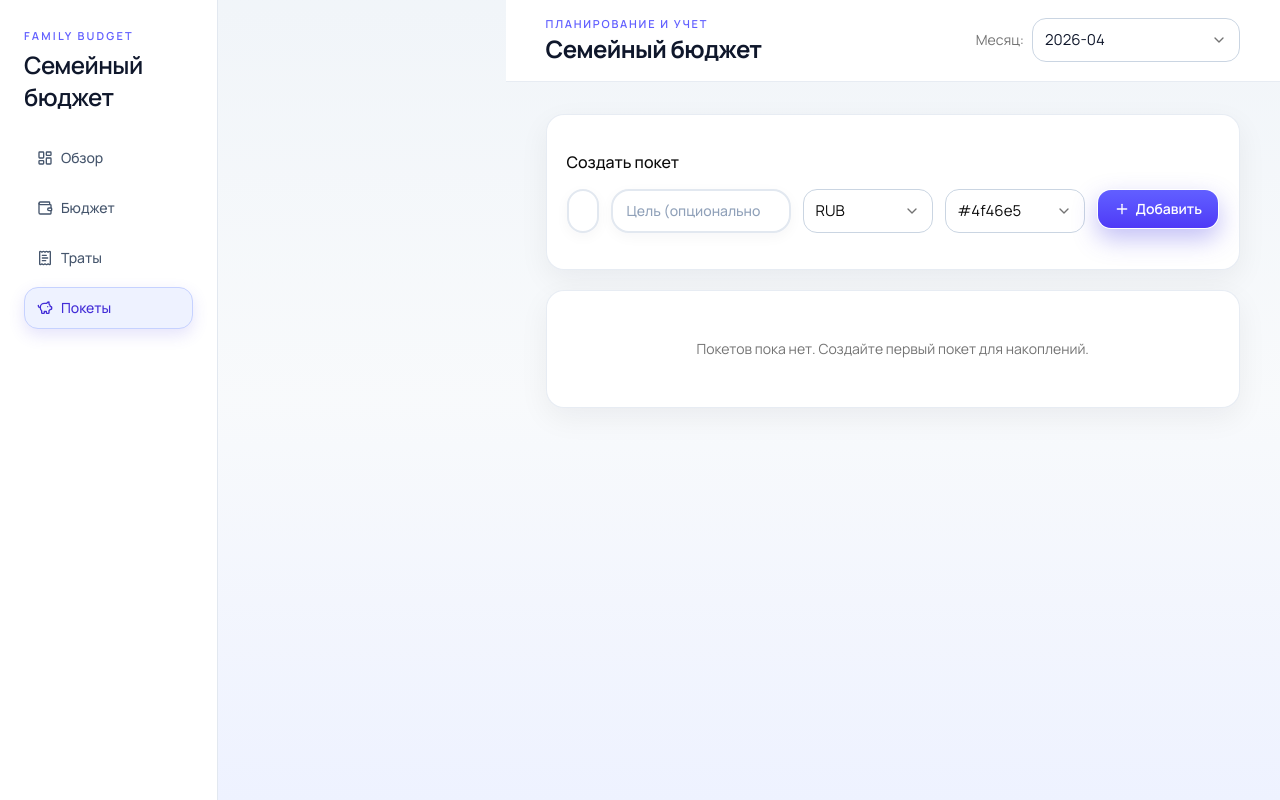
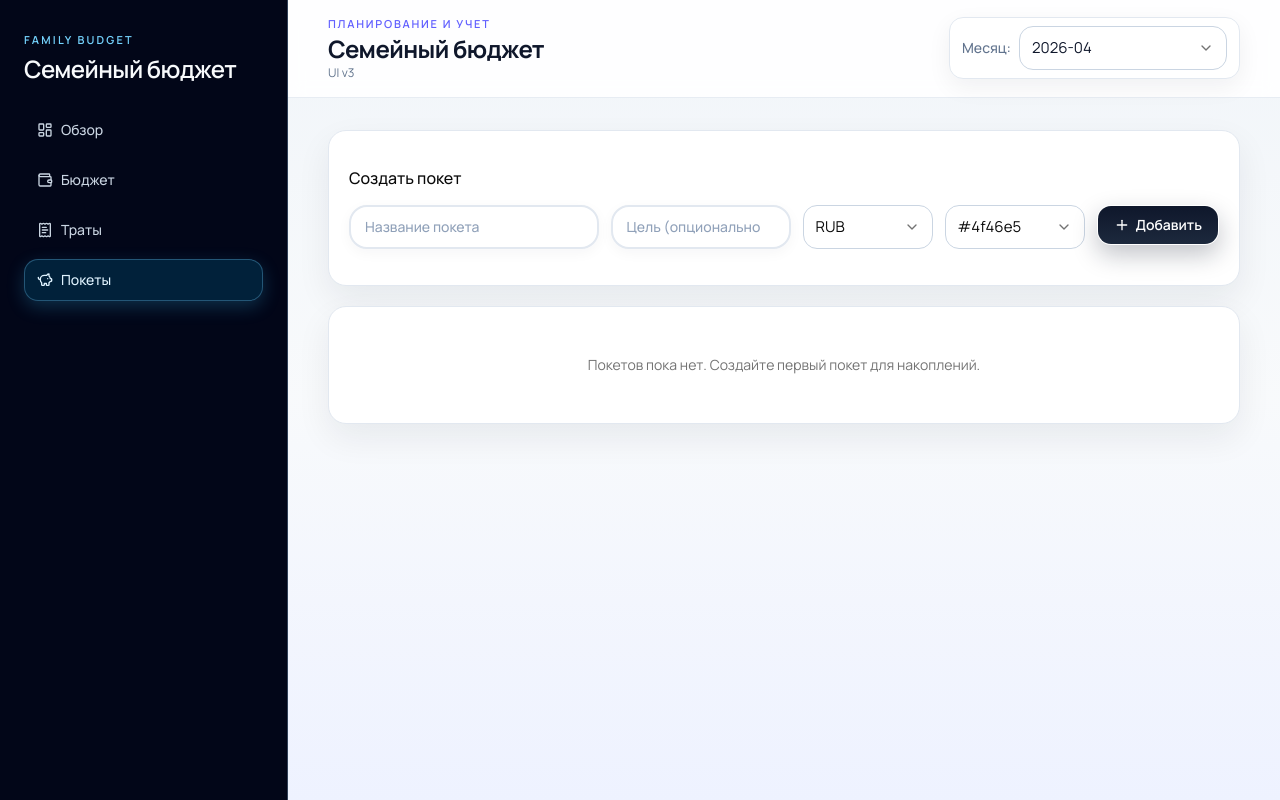
Before and after one commit to roxannication-arch/careerplusresearch, a Next.js app in the folder family-budget/: page /pockets in a window 1280 px wide. Built offline with nearby package versions, Linux system fonts and the light colour scheme.

Commit message:
style: ship radical ui v3 layout and theme overhaul
Co-authored-by: roxannication-arch <roxannication-arch@users.noreply.github.com>

```diff
--- a/family-budget/app/globals.css
+++ b/family-budget/app/globals.css
@@ -125,9 +125,9 @@
     @apply bg-slate-50 text-slate-900;
     font-family: var(--font-manrope), ui-sans-serif, system-ui, -apple-system, "Segoe UI", sans-serif;
     background-image:
-      radial-gradient(circle at 8% -20%, rgba(56, 189, 248, 0.22), transparent 36%),
-      radial-gradient(circle at 88% -18%, rgba(99, 102, 241, 0.2), transparent 38%),
-      linear-gradient(180deg, rgba(255, 255, 255, 0.96) 0%, rgba(241, 245, 249, 0.82) 100%);
+      radial-gradient(circle at 5% -12%, rgba(59, 130, 246, 0.2), transparent 34%),
+      radial-gradient(circle at 96% -20%, rgba(99, 102, 241, 0.16), transparent 36%),
+      linear-gradient(180deg, rgba(255, 255, 255, 0.99) 0%, rgba(244, 247, 252, 0.9) 100%);
     background-attachment: fixed;
   }
   html {
--- a/family-budget/app/layout.tsx
+++ b/family-budget/app/layout.tsx
@@ -12,7 +12,7 @@ const manrope = Manrope({
 });
 
 export const metadata: Metadata = {
-  title: "Семейный бюджет",
+  title: "Семейный бюджет · UI v3",
   description: "Планирование доходов, трат и покетов",
   applicationName: "Семейный бюджет",
   appleWebApp: {
--- a/family-budget/components/AppFrame.tsx
+++ b/family-budget/components/AppFrame.tsx
@@ -10,16 +10,17 @@ export function AppFrame({ children }: { children: ReactNode }) {
   const { selectedMonth, monthOptions, setSelectedMonth } = useBudget();
 
   return (
-    <div className="min-h-screen bg-gradient-to-b from-slate-100 via-slate-50 to-indigo-50 text-slate-900 md:flex">
+    <div className="min-h-screen bg-gradient-to-b from-slate-100 via-slate-50 to-indigo-50 text-slate-900">
       <Sidebar />
       <main className="flex-1 md:pl-72">
-        <header className="sticky top-0 z-20 border-b border-slate-200/80 bg-white/95 px-4 py-4 backdrop-blur md:px-10">
-          <div className="flex flex-wrap items-center justify-between gap-3">
+        <header className="sticky top-0 z-20 border-b border-slate-200/80 bg-white/90 px-4 py-4 backdrop-blur md:px-10">
+          <div className="mx-auto flex w-full max-w-7xl flex-wrap items-center justify-between gap-3">
             <div>
               <p className="text-[11px] font-semibold uppercase tracking-[0.16em] text-indigo-500">
                 Планирование и учет
               </p>
               <h2 className="text-2xl font-bold tracking-tight text-slate-900">Семейный бюджет</h2>
+              <p className="text-xs text-slate-500">UI v3</p>
             </div>
             <MonthSelector
               selectedMonth={selectedMonth}
@@ -28,7 +29,7 @@ export function AppFrame({ children }: { children: ReactNode }) {
             />
           </div>
         </header>
-        <section className="px-4 py-5 md:px-10 md:py-8">{children}</section>
+        <section className="mx-auto w-full max-w-7xl px-4 py-5 md:px-10 md:py-8">{children}</section>
       </main>
     </div>
   );
--- a/family-budget/components/MonthSelector.tsx
+++ b/family-budget/components/MonthSelector.tsx
@@ -17,8 +17,8 @@ interface MonthSelectorProps {
 
 export function MonthSelector({ selectedMonth, monthOptions, onChange }: MonthSelectorProps) {
   return (
-    <div className="inline-flex items-center gap-2">
-      <p className="text-sm text-muted-foreground">Месяц:</p>
+    <div className="inline-flex items-center gap-2 rounded-xl border border-slate-200 bg-white px-3 py-2 shadow-[0_8px_24px_rgba(15,23,42,0.06)]">
+      <p className="text-sm font-medium text-slate-500">Месяц:</p>
       <Select
         value={selectedMonth}
         onValueChange={(value) => {
--- a/family-budget/components/Sidebar.tsx
+++ b/family-budget/components/Sidebar.tsx
@@ -33,12 +33,12 @@ export function Sidebar() {
   const pathname = usePathname();
 
   return (
-    <aside className="w-full border-b border-slate-200 bg-white px-4 py-4 md:w-72 md:border-r md:border-b-0 md:px-6 md:py-7">
+    <aside className="w-full border-b border-slate-700 bg-slate-950 px-4 py-4 md:fixed md:inset-y-0 md:left-0 md:w-72 md:border-r md:border-b-0 md:px-6 md:py-8">
       <div className="mb-6">
-        <p className="text-[11px] font-semibold uppercase tracking-[0.2em] text-indigo-500">
+        <p className="text-[11px] font-semibold uppercase tracking-[0.2em] text-sky-300">
           Family Budget
         </p>
-        <h1 className="mt-1 text-2xl font-semibold tracking-tight text-slate-900">Семейный бюджет</h1>
+        <h1 className="mt-1 text-2xl font-semibold tracking-tight text-slate-50">Семейный бюджет</h1>
       </div>
 
       <nav className="grid grid-cols-4 gap-2 overflow-x-auto pb-1 md:flex md:flex-col md:gap-2 md:overflow-visible">
@@ -52,8 +52,9 @@ export function Sidebar() {
               href={item.href}
               className={cn(
                 "inline-flex items-center justify-center gap-2 rounded-xl px-3 py-2.5 text-sm font-medium transition md:justify-start",
-                "border border-transparent text-slate-600 hover:bg-slate-100 hover:text-slate-900",
-                isActive && "border-indigo-200 bg-indigo-50 text-indigo-700 shadow-[0_6px_16px_rgba(79,70,229,0.15)]",
+                "border border-transparent text-slate-300 hover:bg-slate-800 hover:text-white",
+                isActive &&
+                  "border-sky-300/30 bg-sky-400/15 text-sky-100 shadow-[0_6px_18px_rgba(56,189,248,0.22)]",
               )}
             >
               <Icon className="size-4" />
--- a/family-budget/components/ui/button.tsx
+++ b/family-budget/components/ui/button.tsx
@@ -9,7 +9,7 @@ const buttonVariants = cva(
     variants: {
       variant: {
         default:
-          "bg-gradient-to-b from-indigo-500 to-indigo-600 text-white shadow-[0_10px_24px_rgba(79,70,229,0.34)] hover:from-indigo-400 hover:to-indigo-500",
+          "bg-gradient-to-b from-slate-900 to-slate-800 text-white shadow-[0_10px_24px_rgba(15,23,42,0.25)] hover:from-slate-800 hover:to-slate-700",
         outline:
           "border-slate-200 bg-white text-slate-700 hover:border-slate-300 hover:bg-slate-50 hover:text-slate-900 aria-expanded:bg-slate-100",
         secondary:
--- a/family-budget/components/ui/card.tsx
+++ b/family-budget/components/ui/card.tsx
@@ -12,7 +12,7 @@ function Card({
       data-slot="card"
       data-size={size}
       className={cn(
-        "group/card flex flex-col gap-4 overflow-hidden rounded-2xl border border-slate-200/80 bg-white/85 py-4 text-sm text-card-foreground shadow-[0_10px_30px_rgba(15,23,42,0.06)] backdrop-blur has-data-[slot=card-footer]:pb-0 has-[>img:first-child]:pt-0 data-[size=sm]:gap-3 data-[size=sm]:py-3 data-[size=sm]:has-data-[slot=card-footer]:pb-0 *:[img:first-child]:rounded-t-2xl *:[img:last-child]:rounded-b-2xl",
+        "group/card flex flex-col gap-4 overflow-hidden rounded-2xl border border-slate-200 bg-white py-4 text-sm text-card-foreground shadow-[0_14px_34px_rgba(15,23,42,0.07)] has-data-[slot=card-footer]:pb-0 has-[>img:first-child]:pt-0 data-[size=sm]:gap-3 data-[size=sm]:py-3 data-[size=sm]:has-data-[slot=card-footer]:pb-0 *:[img:first-child]:rounded-t-2xl *:[img:last-child]:rounded-b-2xl",
         className
       )}
       {...props}
--- a/family-budget/components/ui/select.tsx
+++ b/family-budget/components/ui/select.tsx
@@ -41,7 +41,7 @@ function SelectTrigger({
       data-slot="select-trigger"
       data-size={size}
       className={cn(
-        "flex w-full items-center justify-between gap-2 rounded-xl border border-slate-300 bg-white/95 py-2.5 pr-3 pl-3 text-[15px] whitespace-nowrap transition-[box-shadow,border-color,background-color] outline-none select-none focus-visible:border-indigo-400 focus-visible:ring-4 focus-visible:ring-indigo-100 disabled:cursor-not-allowed disabled:opacity-50 aria-invalid:border-rose-400 aria-invalid:ring-4 aria-invalid:ring-rose-100 data-placeholder:text-slate-400 data-[size=default]:h-11 data-[size=sm]:h-9 data-[size=sm]:rounded-lg *:data-[slot=select-value]:line-clamp-1 *:data-[slot=select-value]:flex *:data-[slot=select-value]:items-center *:data-[slot=select-value]:gap-1.5 [&_svg]:pointer-events-none [&_svg]:shrink-0 [&_svg:not([class*='size-'])]:size-4",
+        "flex w-full items-center justify-between gap-2 rounded-xl border border-slate-300 bg-white/95 py-2.5 pr-3 pl-3 text-[15px] whitespace-nowrap transition-[box-shadow,border-color,background-color] outline-none select-none focus-visible:border-slate-800 focus-visible:ring-4 focus-visible:ring-slate-200 disabled:cursor-not-allowed disabled:opacity-50 aria-invalid:border-rose-400 aria-invalid:ring-4 aria-invalid:ring-rose-100 data-placeholder:text-slate-400 data-[size=default]:h-11 data-[size=sm]:h-9 data-[size=sm]:rounded-lg *:data-[slot=select-value]:line-clamp-1 *:data-[slot=select-value]:flex *:data-[slot=select-value]:items-center *:data-[slot=select-value]:gap-1.5 [&_svg]:pointer-events-none [&_svg]:shrink-0 [&_svg:not([class*='size-'])]:size-4",
         className
       )}
       {...props}
@@ -120,7 +120,7 @@ function SelectItem({
     <SelectPrimitive.Item
       data-slot="select-item"
       className={cn(
-        "relative flex w-full cursor-default items-center gap-1.5 rounded-lg py-2 pr-8 pl-2.5 text-sm outline-hidden select-none focus:bg-indigo-50 focus:text-indigo-700 data-disabled:pointer-events-none data-disabled:opacity-50 [&_svg]:pointer-events-none [&_svg]:shrink-0 [&_svg:not([class*='size-'])]:size-4 *:[span]:last:flex *:[span]:last:items-center *:[span]:last:gap-2",
+        "relative flex w-full cursor-default items-center gap-1.5 rounded-lg py-2 pr-8 pl-2.5 text-sm outline-hidden select-none focus:bg-slate-100 focus:text-slate-900 data-disabled:pointer-events-none data-disabled:opacity-50 [&_svg]:pointer-events-none [&_svg]:shrink-0 [&_svg:not([class*='size-'])]:size-4 *:[span]:last:flex *:[span]:last:items-center *:[span]:last:gap-2",
         className
       )}
       {...props}
```
